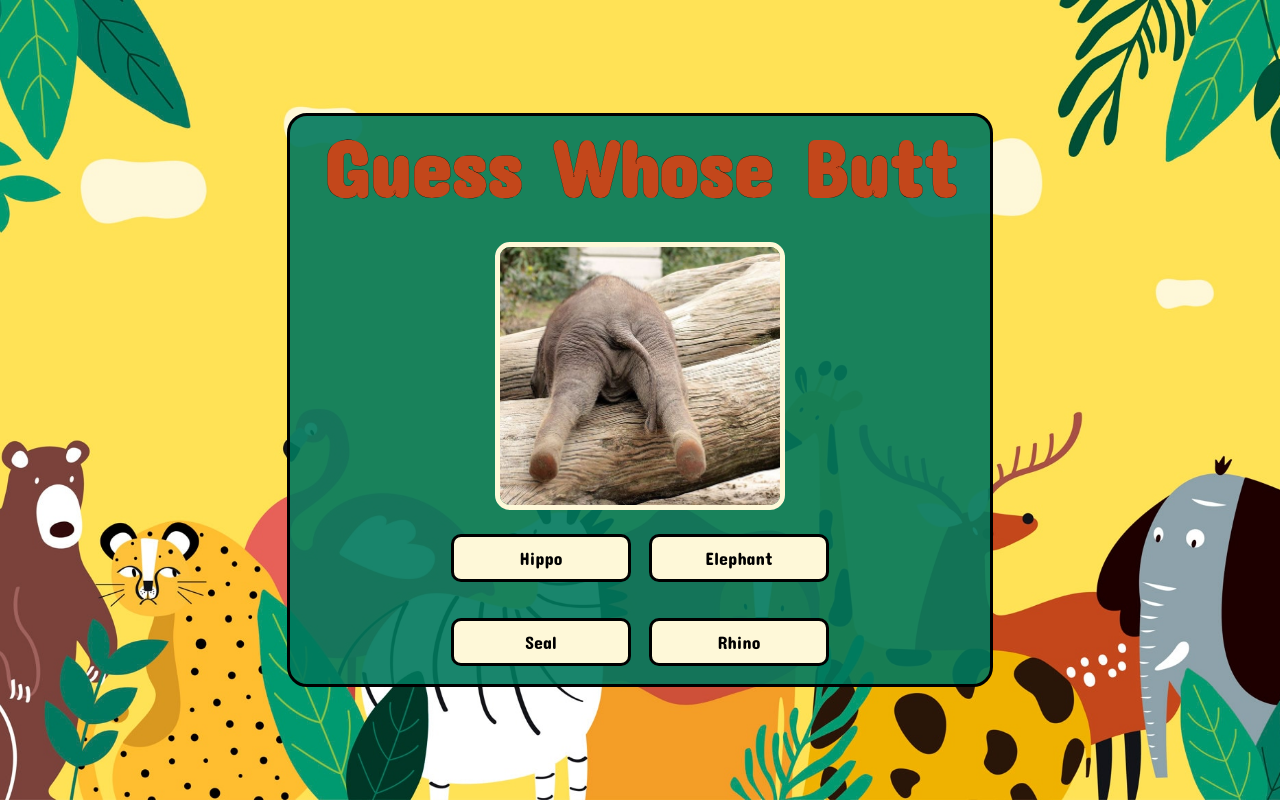
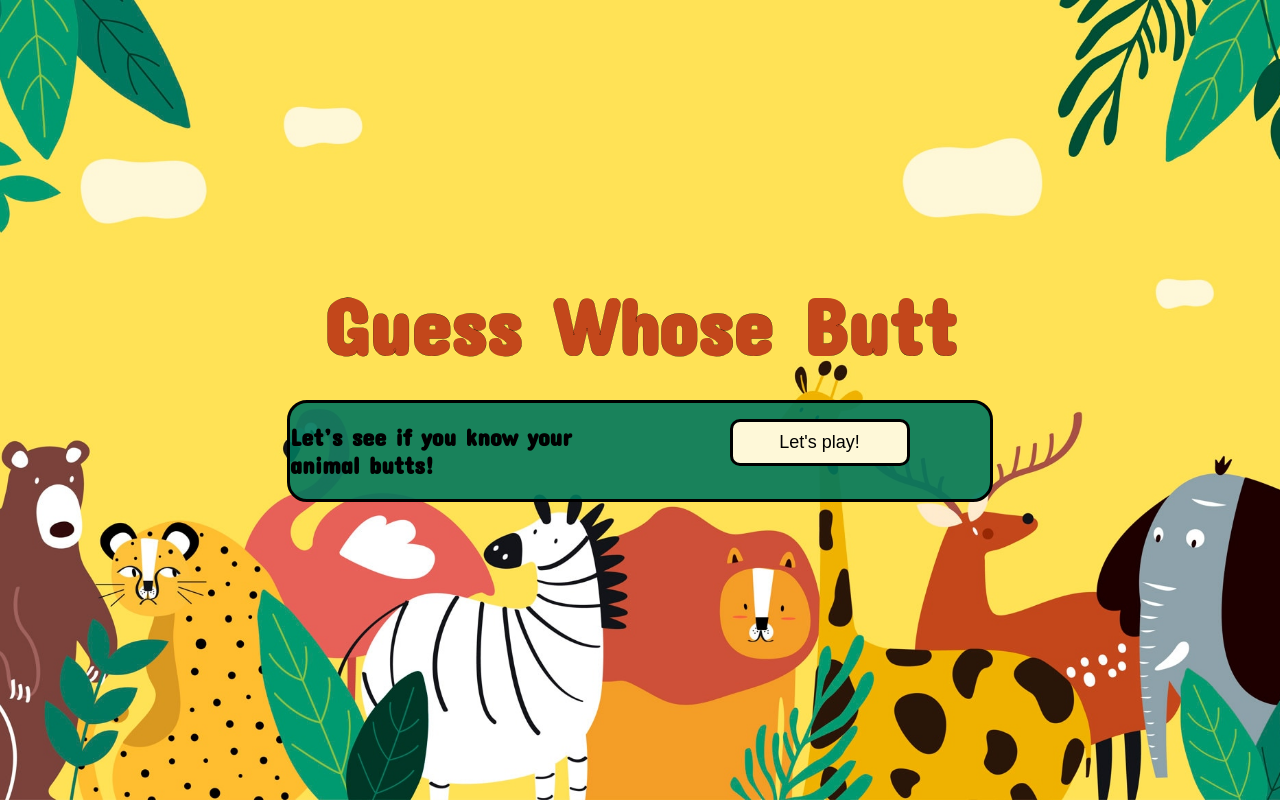
Before and after one commit to Technigo/project-redux-quiz-old, a React (Create React App) app: page / in a window 1280 px wide. Built offline with nearby package versions, Linux system fonts and the light colour scheme.

Commit message:
bug fixes

```diff
--- a/src/App.js
+++ b/src/App.js
@@ -2,8 +2,6 @@ import React from 'react'
 import { Provider } from 'react-redux'
 import { combineReducers, configureStore } from '@reduxjs/toolkit'
 import { quiz } from 'reducers/quiz'
-
-import { CurrentQuestion } from 'components/CurrentQuestion'
 import { WelcomePage } from 'components/WelcomePage'
 
 const reducer = combineReducers({
@@ -15,7 +13,7 @@ const store = configureStore({ reducer })
 export const App = () => {
 	return (
 		<Provider store={store}>
-			<CurrentQuestion />
+			<WelcomePage />
 		</Provider>
 	)
 }
--- a/src/reducers/quiz.js
+++ b/src/reducers/quiz.js
@@ -34,7 +34,7 @@ const questions = [
 	{
 		id: 3,
 		options: ['Wolf', 'Hyena', 'Coyote', 'Fox'],
-		correctAnswerIn: 3,
+		correctAnswerIndex: 3,
 		img: FoxButt,
 		img_alt: 'Fox',
 		img: FoxButt,
```
